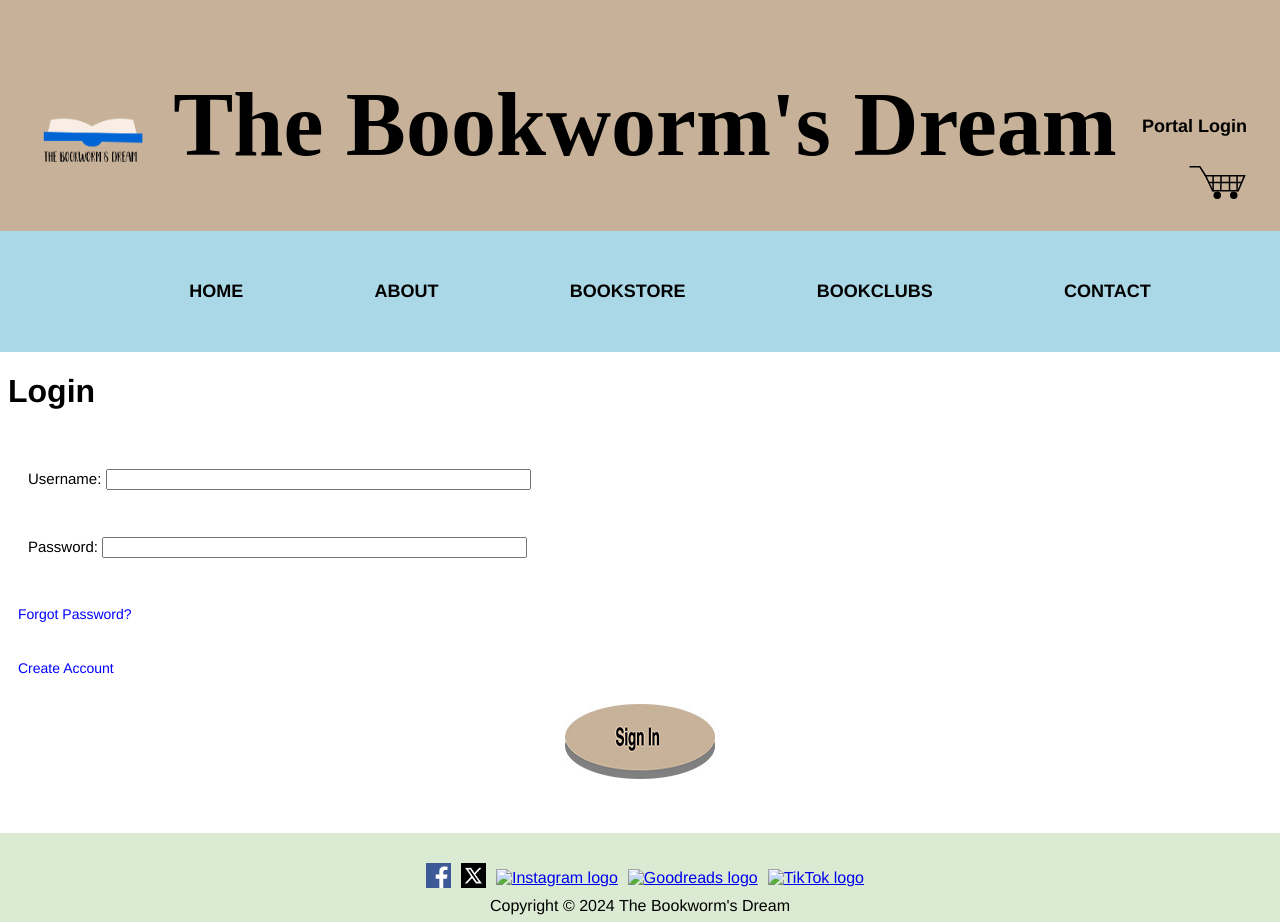
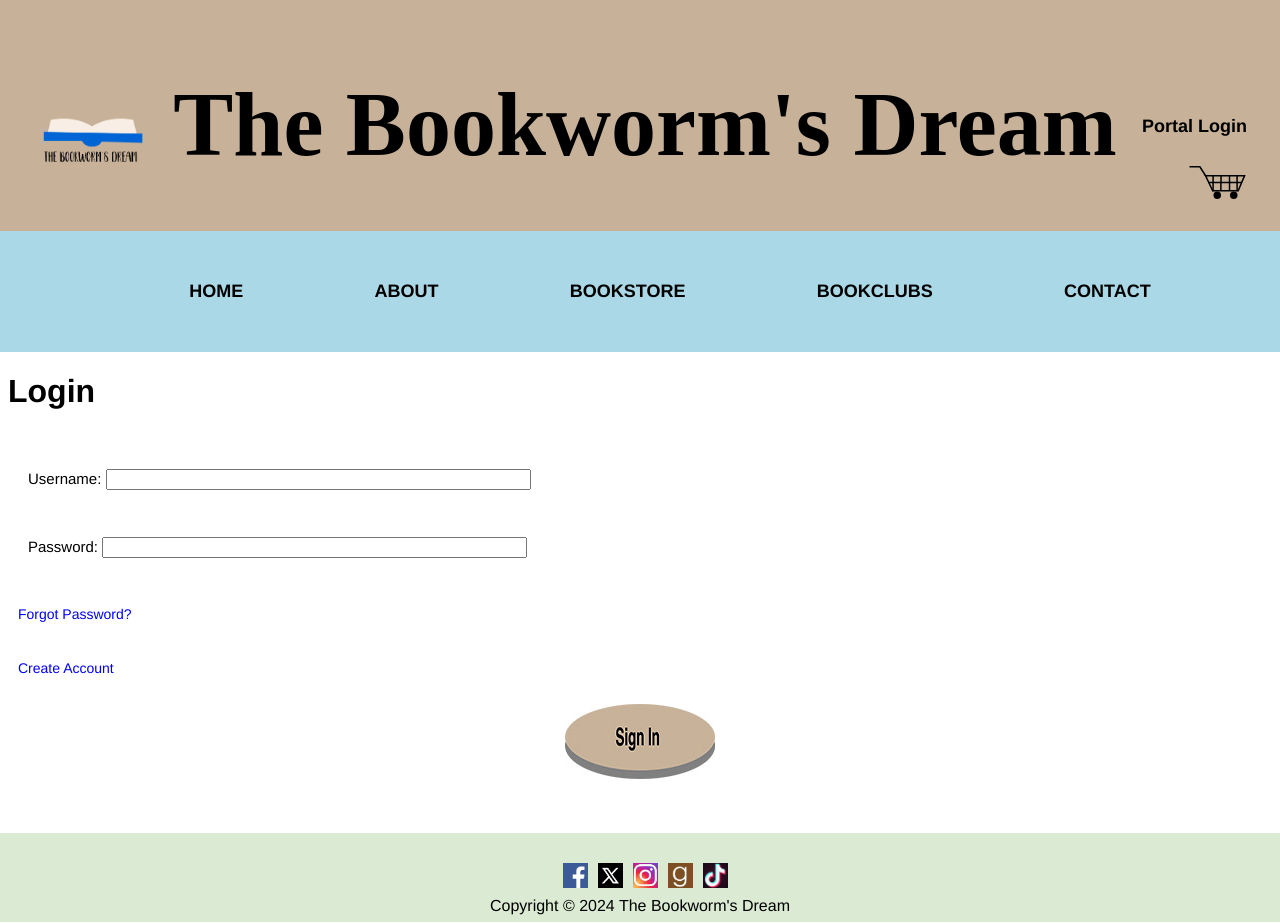
Before and after one commit to GraceOhlinger/The-Bookworms-Dream, a plain HTML site: page login.html in a window 1280 px wide. Shown: the top 923 px of the page. Drawn offline with Linux system fonts and the light colour scheme.

Commit message:
Update login.html

```diff
--- a/login.html
+++ b/login.html
@@ -77,11 +77,11 @@
 
             <a href="https://www.twitter.com/?lang=en"><img src="images/x.gif" alt="X/Twitter logo" width="25" height="25"/></a>
 
-            <a href="https://www.instagram.com"><img src="images/insta.gif" alt="Instagram logo" width="25" height="25"/></a>
+            <a href="https://www.instagram.com"><img src="images/insta.jpg" alt="Instagram logo" width="25" height="25"/></a>
 
-            <a href="https://www.goodreads.com"><img src="images/goodreads.gif" alt="Goodreads logo" width="25" height="25"/></a>
+            <a href="https://www.goodreads.com"><img src="images/goodreads.jpg" alt="Goodreads logo" width="25" height="25"/></a>
 
-            <a href="https://www.tiktok.com"><img src="images/tiktok.gif" alt="TikTok logo" width="25" height="25"/></a>
+            <a href="https://www.tiktok.com"><img src="images/tiktok.jpg" alt="TikTok logo" width="25" height="25"/></a>
     </div>
 
        <div class="copy">Copyright &copy 2024 The Bookworm's Dream</div>
```
